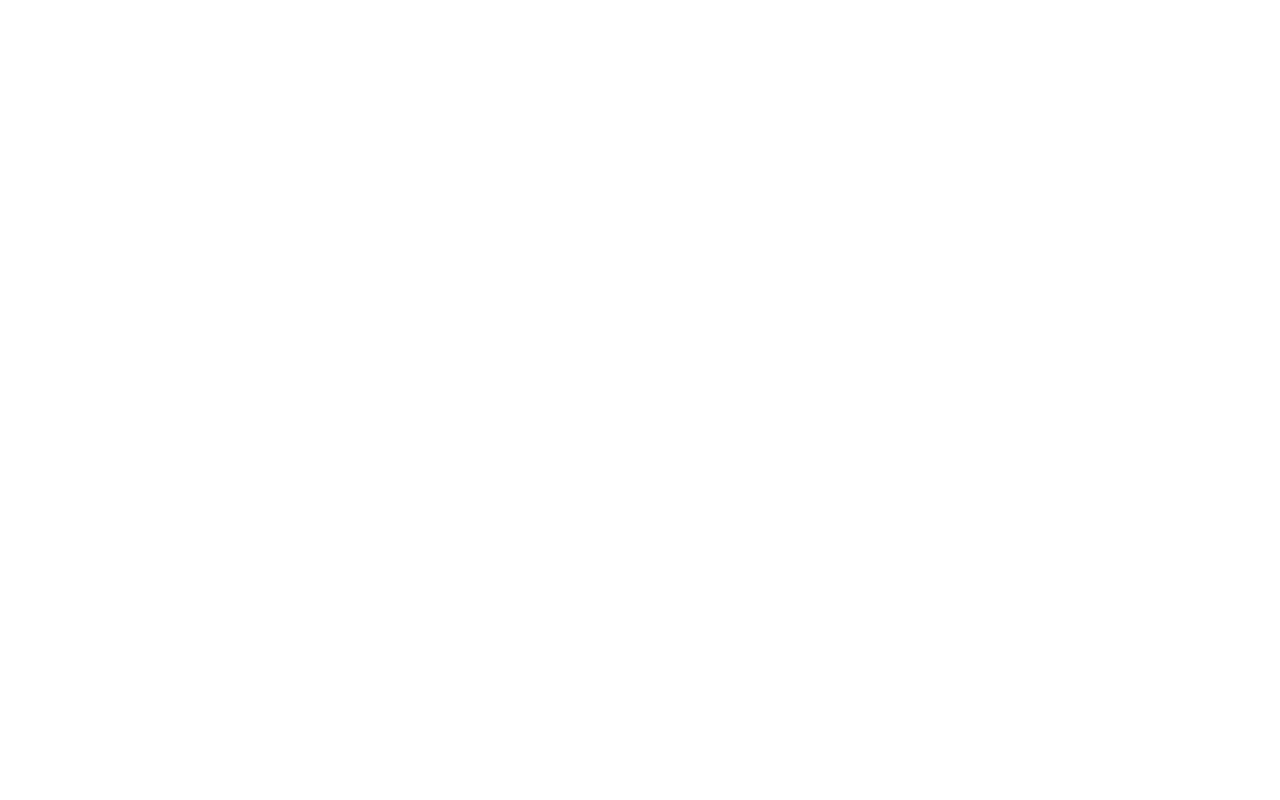
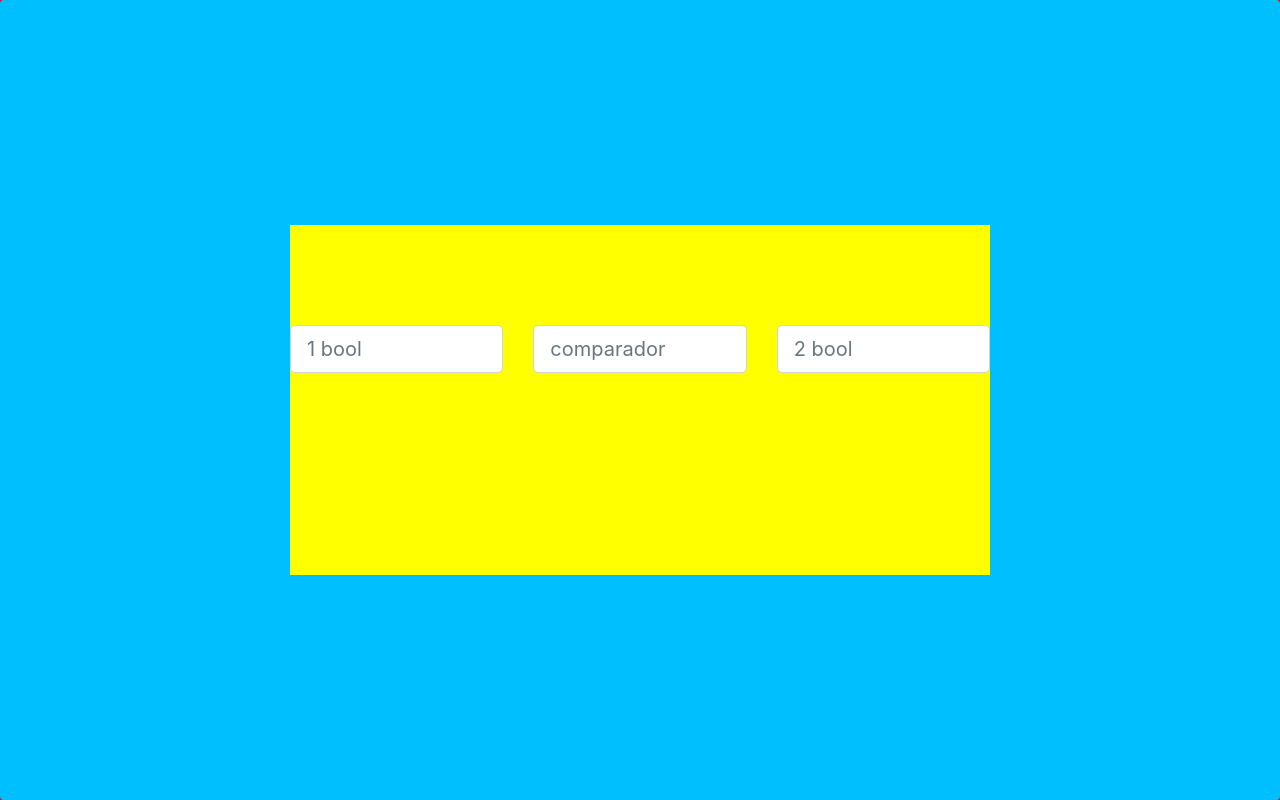
Before and after one commit to brenobss/True-or-False-App, a website built with webpack: page public/index.html in a window 1280 px wide. Built offline with nearby package versions, Linux system fonts and the light colour scheme.

Commit message:
primeiros passos com o html e o css

```diff
--- a/public/index.html
+++ b/public/index.html
@@ -1,15 +1,39 @@
 <!DOCTYPE html>
 <html lang="pt">
+
 <head>
     <meta charset="UTF-8">
     <meta name="viewport" content="width=device-width, initial-scale=1.0">
-    <title>Modelo</title>
+    <title>True of False</title>
     <link rel="stylesheet" href="./assets/css/bootstrap.min.css">
-    <link rel="stylesheet" href="../src/css/style.css"
-</head>
+    <link rel="stylesheet" href="../src/css/style.css" </head>
+
 <body>
+    <div class="container-body rounded">
+        <div class="content-box">
+            <div class="row linha">
+                <div class="col-4">
+                    <input class="form-control form-control-lg" type="text" placeholder="1 bool">
+                </div>
+                <div class="col-4">
+                    <input class="form-control form-control-lg" type="text" placeholder="comparador">
+                </div>
+                <div class="col-4">
+                    <input class="form-control form-control-lg" type="text" placeholder="2 bool">
+                </div>
+            </div>
+        </div>
+
+    </div>
+
+
+
+
+
+
     <script src="https://cdnjs.cloudflare.com/ajax/libs/jquery/3.5.1/jquery.min.js"></script>
     <script src="../public/assets/js/bootstrap.min.js"></script>
     <script src="../src/dist/bundle.js"></script>
 </body>
+
 </html>
--- a/src/css/style.css
+++ b/src/css/style.css
@@ -0,0 +1,30 @@
+body, html{
+    height: 100%;
+    width: 100%;
+}
+
+body{
+    background-color: red;
+}
+
+.container-body{
+    background-color: #00BFFF;
+    display: flex;
+    align-items: center;
+    justify-content: center;
+    height: 100%;
+    width: 100%;
+
+}
+
+.content-box {
+    width: 700px;
+    height: 350px;
+    background-color: yellow;
+    color: black;
+    text-align: center;
+}
+
+.linha{
+    margin-top: 100px;
+}
```
